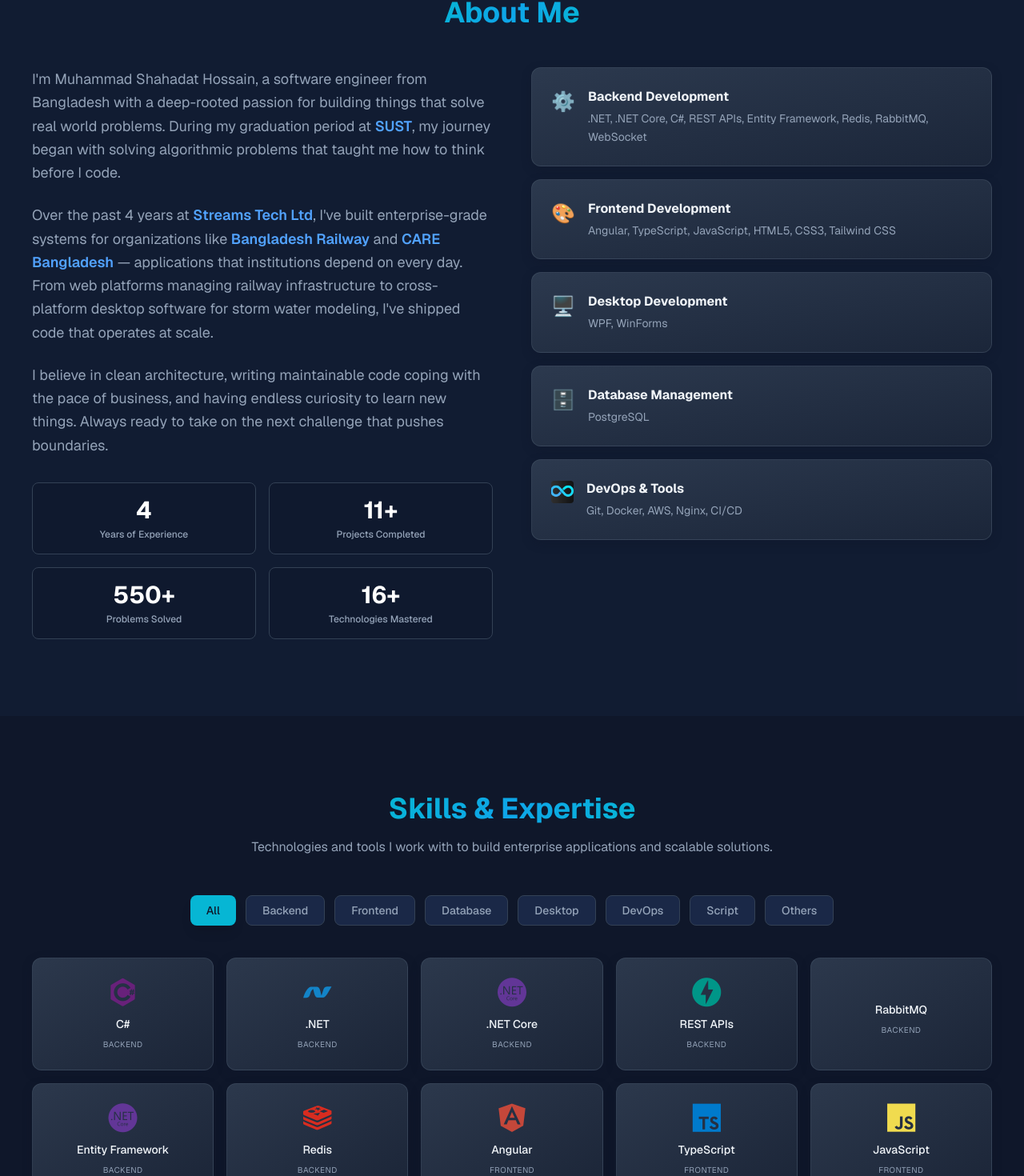
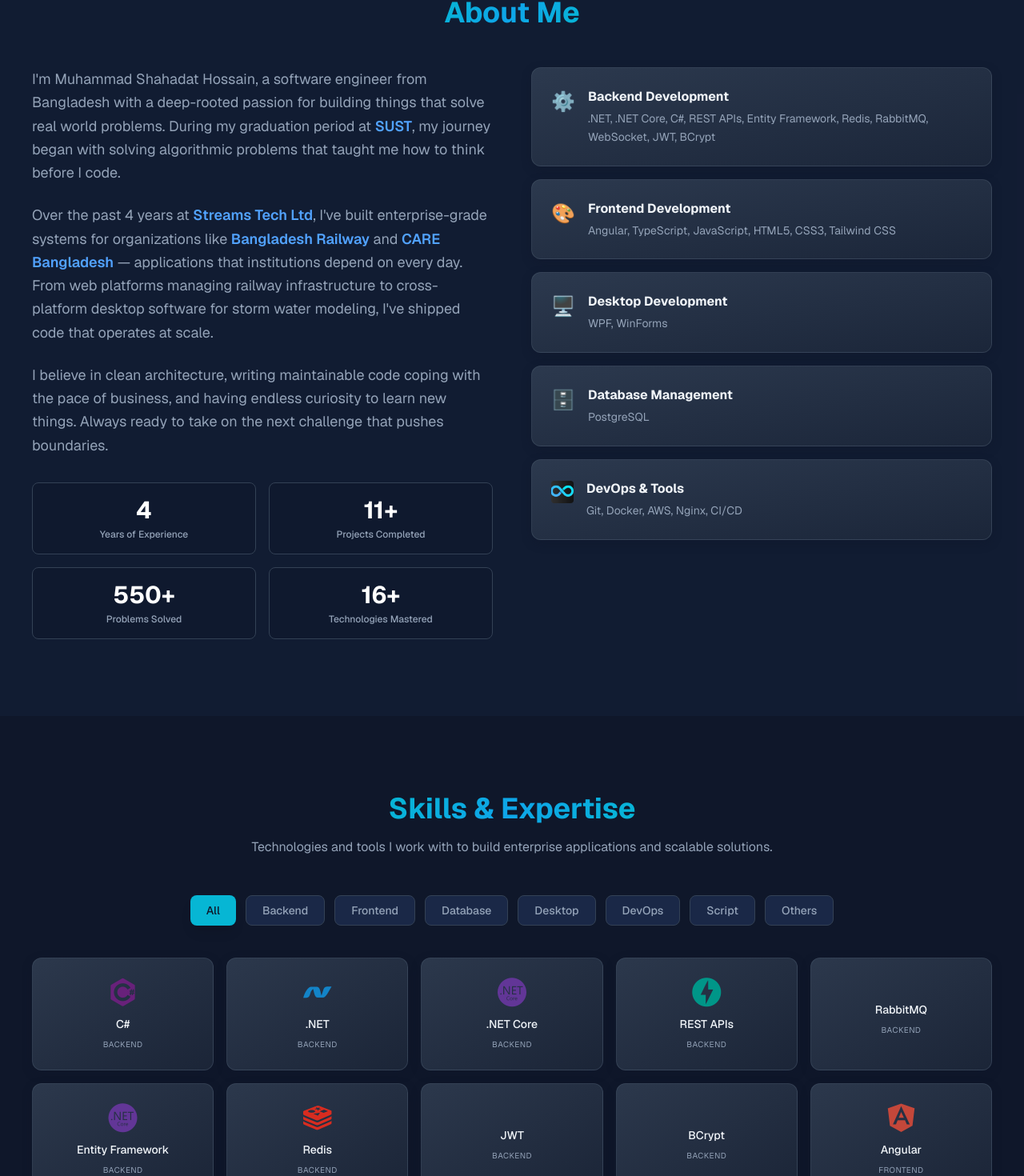
Before and after one commit to shahadat-26/Portfolio, an Angular app: page / in a window 1280 px wide. Shown: the part 900-2370 px from the top of the page at 80% size. Built offline with nearby package versions, Linux system fonts and the light colour scheme.

Commit message:
Add JWT and BCrypt to Backend skills

```diff
--- a/src/app/components/about/about.ts
+++ b/src/app/components/about/about.ts
@@ -30,7 +30,7 @@
     {
       icon: '⚙️',
       title: 'Backend Development',
-      description: '.NET, .NET Core, C#, REST APIs, Entity Framework, Redis, RabbitMQ, WebSocket',
+      description: '.NET, .NET Core, C#, REST APIs, Entity Framework, Redis, RabbitMQ, WebSocket, JWT, BCrypt',
     },
     {
       icon: '🎨',
--- a/src/app/components/skills/skills.ts
+++ b/src/app/components/skills/skills.ts
@@ -26,6 +26,8 @@
     { name: 'RabbitMQ', icon: 'devicon-rabbitmq-original colored', category: 'Backend' },
     { name: 'Entity Framework', icon: 'devicon-dotnetcore-plain colored', category: 'Backend' },
     { name: 'Redis', icon: 'devicon-redis-plain colored', category: 'Backend' },
+    { name: 'JWT', icon: 'devicon-jwt-plain colored', category: 'Backend' },
+    { name: 'BCrypt', icon: 'devicon-jwt-plain colored', category: 'Backend' },
 
     // Frontend
     { name: 'Angular', icon: 'devicon-angularjs-plain colored', category: 'Frontend' },
```
